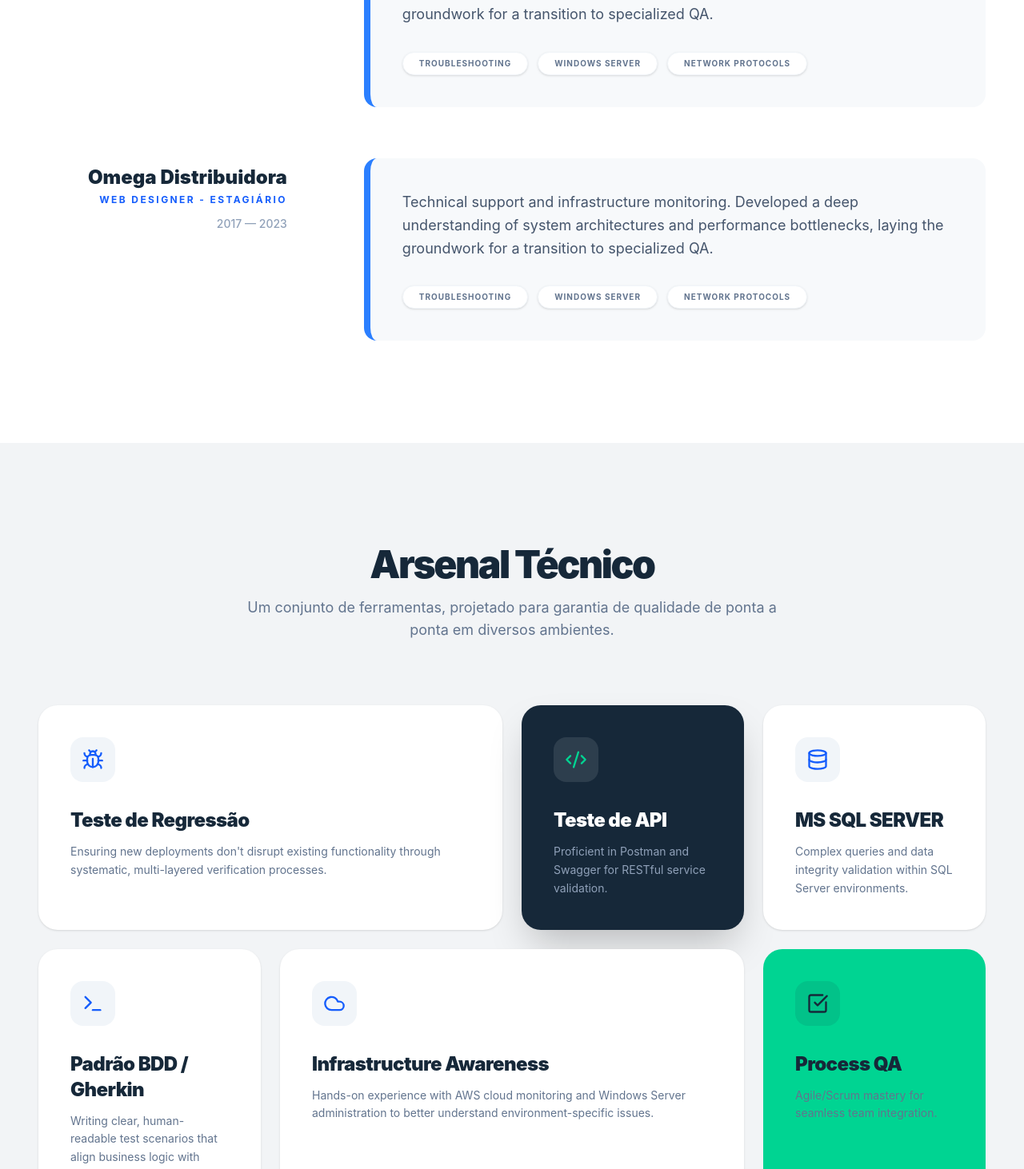
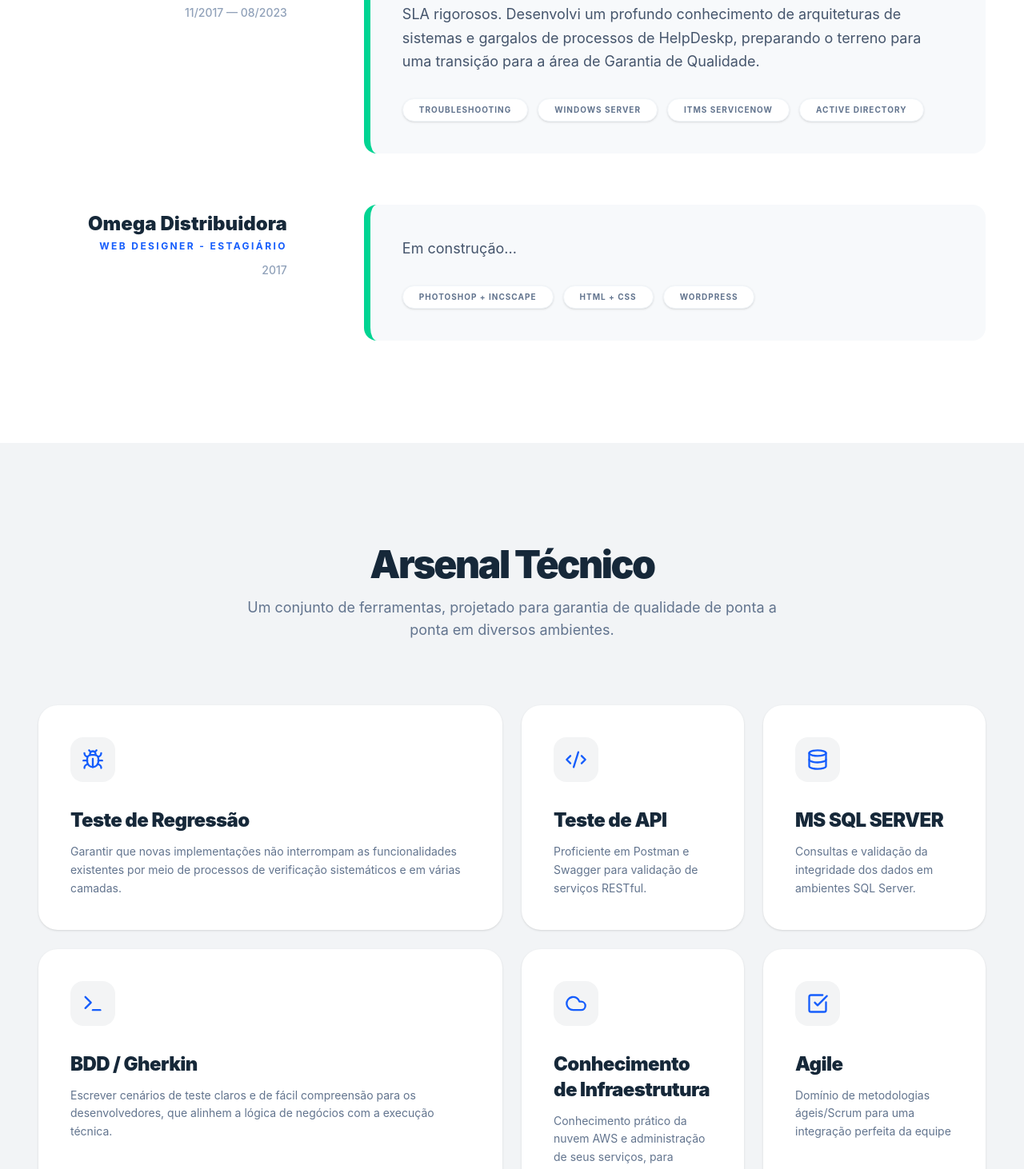
Before and after one commit to JosielSSoares/perfil-profissional, a React (Vite) app: page / in a window 1280 px wide. Shown: the part 1640-3102 px from the top of the page at 80% size. Built offline with nearby package versions, Linux system fonts and the light colour scheme.

Commit message:
Cards alternam as cores ao passar o cursor

```diff
--- a/src/App.tsx
+++ b/src/App.tsx
@@ -24,29 +24,33 @@ const experiences: Experience[] = [
   {
     company: "Nota Control Tecnologia",
     role: "QA Tester",
-    period: "2025 — Present",
+    period: "08/2025 — Presente",
     description:
-      "Leading software quality assurance initiatives for fiscal systems. Executing rigorous manual testing and transitioning towards automated frameworks to ensure stability and compliance.",
-    tags: ["SQL Server", "Postman", "Azure DevOps", "Scrum"],
+      "Liderando iniciativas de garantia da qualidade de software para sistemas fiscais e processuais. Executando testes manuais rigorosos e fazendo a transição para frameworks automatizados para garantir entregas que superam as espectativas do time e dos clientes.",
+    tags: ["MSSQL Server", "Postman", "Azure DevOps", "Scrum", "DevTools"],
     color: "border-emerald-400",
   },
   {
     company: "Unisys Corporation",
     role: "IT Support Analyst",
-    period: "2017 — 2023",
+    period: "11/2017 — 08/2023",
     description:
-      "Technical support and infrastructure monitoring. Developed a deep understanding of system architectures and performance bottlenecks, laying the groundwork for a transition to specialized QA.",
-    tags: ["Troubleshooting", "Windows Server", "Network Protocols"],
-    color: "border-blue-500",
+      "Suporte técnico e monitoramento de infraestrutura de grandes empresas, com SLA rigorosos. Desenvolvi um profundo conhecimento de arquiteturas de sistemas e gargalos de processos de HelpDeskp, preparando o terreno para uma transição para a área de Garantia de Qualidade.",
+    tags: [
+      "Troubleshooting",
+      "Windows Server",
+      "ITMS ServiceNow",
+      "Active Directory",
+    ],
+    color: "border-emerald-400",
   },
   {
     company: "Omega Distribuidora",
     role: "Web Designer - Estagiário",
-    period: "2017 — 2023",
-    description:
-      "Technical support and infrastructure monitoring. Developed a deep understanding of system architectures and performance bottlenecks, laying the groundwork for a transition to specialized QA.",
-    tags: ["Troubleshooting", "Windows Server", "Network Protocols"],
-    color: "border-blue-500",
+    period: "2017",
+    description: "Em construção...",
+    tags: ["Photoshop + IncScape", "HTML + CSS", "WordPress"],
+    color: "border-emerald-400",
   },
 ];
 
@@ -54,41 +58,42 @@ const skills: Skill[] = [
   {
     title: "Teste de Regressão",
     description:
-      "Ensuring new deployments don't disrupt existing functionality through systematic, multi-layered verification processes.",
+      "Garantir que novas implementações não interrompam as funcionalidades existentes por meio de processos de verificação sistemáticos e em várias camadas.",
     icon: "Bug",
     variant: "surface",
   },
   {
     title: "Teste de API",
     description:
-      "Proficient in Postman and Swagger for RESTful service validation.",
+      "Proficiente em Postman e Swagger para validação de serviços RESTful.",
     icon: "Code2",
     variant: "primary",
   },
   {
-    title: " MS SQL SERVER",
+    title: "MS SQL SERVER",
     description:
-      "Complex queries and data integrity validation within SQL Server environments.",
+      "Consultas e validação da integridade dos dados em ambientes SQL Server.",
     icon: "Database",
     variant: "surface",
   },
   {
-    title: " Padrão BDD / Gherkin",
+    title: "BDD / Gherkin",
     description:
-      "Writing clear, human-readable test scenarios that align business logic with technical execution.",
+      "Escrever cenários de teste claros e de fácil compreensão para os desenvolvedores, que alinhem a lógica de negócios com a execução técnica.",
     icon: "Terminal",
     variant: "surface",
   },
   {
-    title: "Infrastructure Awareness",
+    title: "Conhecimento de Infraestrutura",
     description:
-      "Hands-on experience with AWS cloud monitoring and Windows Server administration to better understand environment-specific issues.",
+      "Conhecimento prático da nuvem AWS e administração de seus serviços, para melhor compreensão de problemas específicos do ambiente.",
     icon: "Cloud",
     variant: "surface",
   },
   {
-    title: "Process QA",
-    description: "Agile/Scrum mastery for seamless team integration.",
+    title: "Agile",
+    description:
+      "Domínio de metodologias ágeis/Scrum para uma integração perfeita da equipe",
     icon: "CheckSquare",
     variant: "accent",
   },
@@ -291,7 +296,7 @@ export default function App() {
               01
             </span>
             <h2 className="text-5xl md:text-6xl font-black text-[#162839] tracking-tighter relative z-10">
-              Jornada Professional
+              Jornada Profissional
             </h2>
           </div>
 
@@ -355,57 +360,46 @@ export default function App() {
           </div>
 
           <div className="grid md:grid-cols-2 lg:grid-cols-4 gap-6">
-            {skills.map((skill, index) => (
+            {skills.map((skill, index) => {
+              const isWide =
+                skill.title === "Teste de Regressão" ||
+                skill.title === "BDD / Gherkin";
+
+              return (
                 <motion.div
                   key={skill.title}
                   initial={{ opacity: 0, y: 20 }}
                   whileInView={{ opacity: 1, y: 0 }}
                   viewport={{ once: true }}
                   transition={{ delay: index * 0.05 }}
-                className={`p-10 rounded-3xl flex flex-col justify-between transition-all duration-300 hover:-translate-y-2 ${
-                  skill.variant === "primary"
-                    ? "bg-[#162839] text-white lg:col-span-1 shadow-2xl"
-                    : skill.variant === "accent"
-                      ? "bg-emerald-400 text-[#162839] lg:col-span-1"
-                      : "bg-white text-[#162839] shadow-sm"
-                } ${index === 0 ? "lg:col-span-2" : ""} ${index === 4 ? "lg:col-span-2" : ""}`}
+                  // --- CLASSES ATUALIZADAS PARA O EFEITO HOVER ---
+                  // Padrão: bg-white text-[#162839] shadow-sm
+                  // Hover:  hover:bg-[#162839] hover:text-white hover:shadow-2xl
+                  className={`group p-10 rounded-3xl flex flex-col justify-between transition-all duration-360 hover:-translate-y-2
+                  bg-white text-[#162839] shadow-sm
+                  hover:bg-[#162839] hover:text-white hover:shadow-2xl
+              ${isWide ? "lg:col-span-2" : "lg:col-span-1"}`}
                 >
                   <div>
-                  <div
-                    className={`mb-8 w-14 h-14 rounded-2xl flex items-center justify-center ${
-                      skill.variant === "primary"
-                        ? "bg-white/10"
-                        : skill.variant === "accent"
-                          ? "bg-[#162839]/10"
-                          : "bg-slate-100"
-                    }`}
-                  >
+
+                    <div className="mb-8 w-14 h-14 rounded-2xl flex items-center justify-center bg-[#162839]/5 transition-colors duration-300 group-hover:bg-white10">
                       <IconComponent
                         name={skill.icon}
-                      className={`w-7 h-7 ${
-                        skill.variant === "primary"
-                          ? "text-emerald-400"
-                          : skill.variant === "accent"
-                            ? "text-[#162839]"
-                            : "text-blue-600"
-                      }`}
+                        // Ícone padrão azul, mas fica esmeralda no hover
+                        className="w-7 h-7 text-blue-600 transition-colors duration-300 group-hover:text-emerald-400"
                       />
                     </div>
                     <h3 className="text-2xl font-black mb-3 tracking-tight">
                       {skill.title}
                     </h3>
-                  <p
-                    className={`text-sm leading-relaxed ${
-                      skill.variant === "primary"
-                        ? "text-slate-400"
-                        : "text-slate-500"
-                    }`}
-                  >
+                    {/* Descrição padrão cinza, mas fica mais clara no hover */}
+                    <p className="text-sm leading-relaxed text-slate-500 transition-colors duration-300 group-hover:text-slate-300">
                       {skill.description}
                     </p>
                   </div>
                 </motion.div>
-            ))}
+              );
+            })}
           </div>
         </div>
       </section>
@@ -419,7 +413,8 @@ export default function App() {
                 Certificações
               </h2>
               <p className="text-slate-500 mt-4 text-lg">
-                Continuous professional development and industry validation.
+                Conquistas mais recentes para garantir meu crescimento
+                profissional contínuo.
               </p>
             </div>
             <div className="flex gap-3">
@@ -443,7 +438,7 @@ export default function App() {
                 className="group"
               >
                 <div
-                  className={`p-6 bg-[#f7f9fb] rounded-[2.5rem] border-[16px] ${cert.borderColor} shadow-2xl transition-transform duration-500 group-hover:scale-[1.02]`}
+                  className={`p-6 bg-[#f7f9fb] rounded-[2.5rem] border-[8px] ${cert.borderColor} shadow-2xl transition-transform duration-500 group-hover:scale-[1.02]`}
                 >
                   <div className="aspect-[4/3] bg-white rounded-2xl flex items-center justify-center flex-col gap-4 text-slate-300 mb-8 relative overflow-hidden">
                     <div className="w-20 h-20 rounded-full bg-slate-50 flex items-center justify-center">
```
Lines whose indentation alone changed are shown as unchanged.
